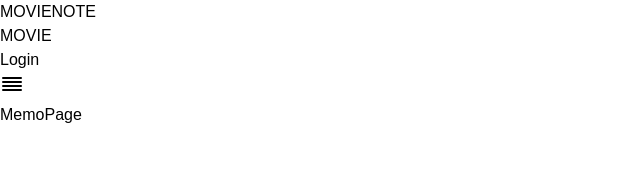
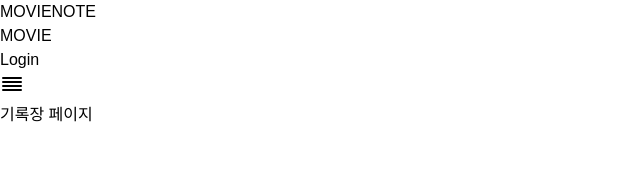
Before and after one commit to tjwls11/web-movienote, a Next.js app: page /memo in a window 1280 px wide. Shown: the top 193 px of the page, without its empty margins (0-640 px from the left). Built offline with nearby package versions, Linux system fonts and the light colour scheme; no server answers.

Commit message:
memo test

```diff
--- a/src/app/memo/page.tsx
+++ b/src/app/memo/page.tsx
@@ -1,5 +1,5 @@
 import React from 'react'
 
 export default function MemoPage() {
-  return <div className="justify-center items-center">MemoPage</div>
+  return <div className="justify-center items-center">기록장 페이지</div>
 }
```
